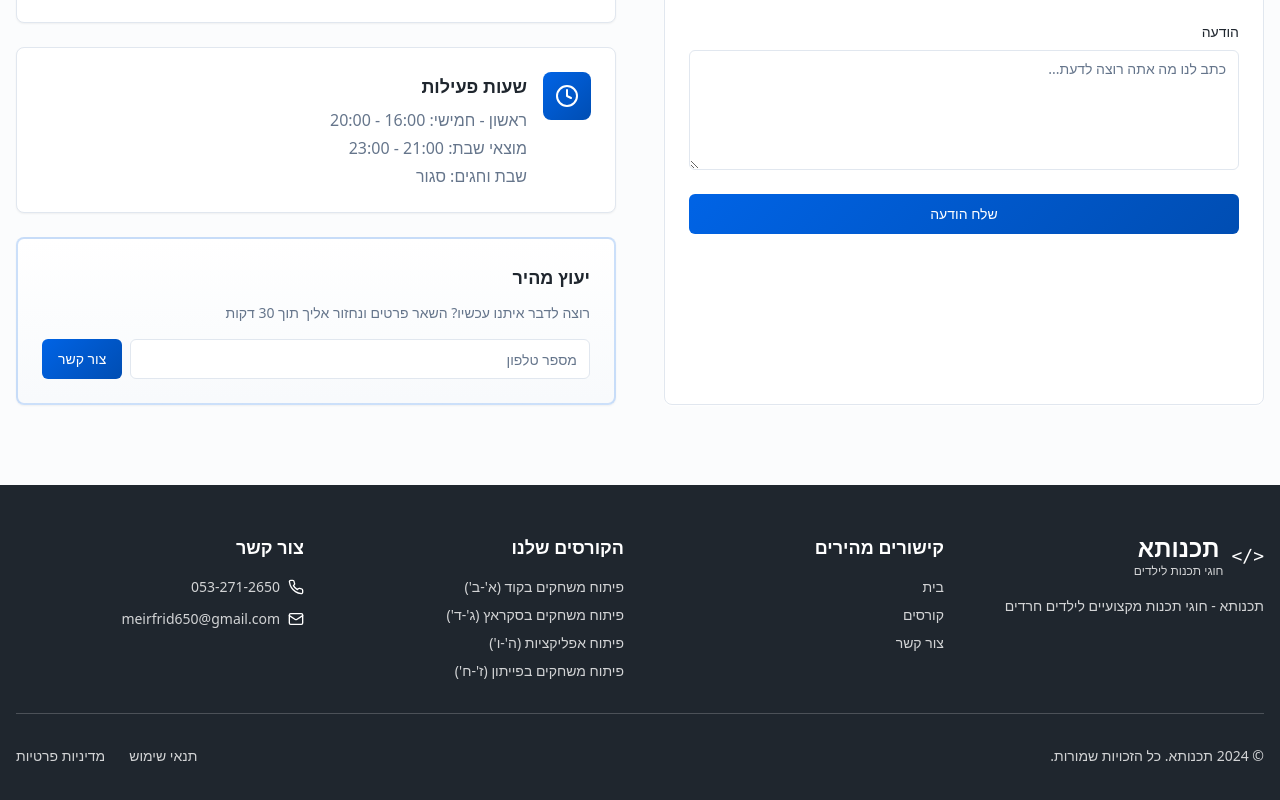
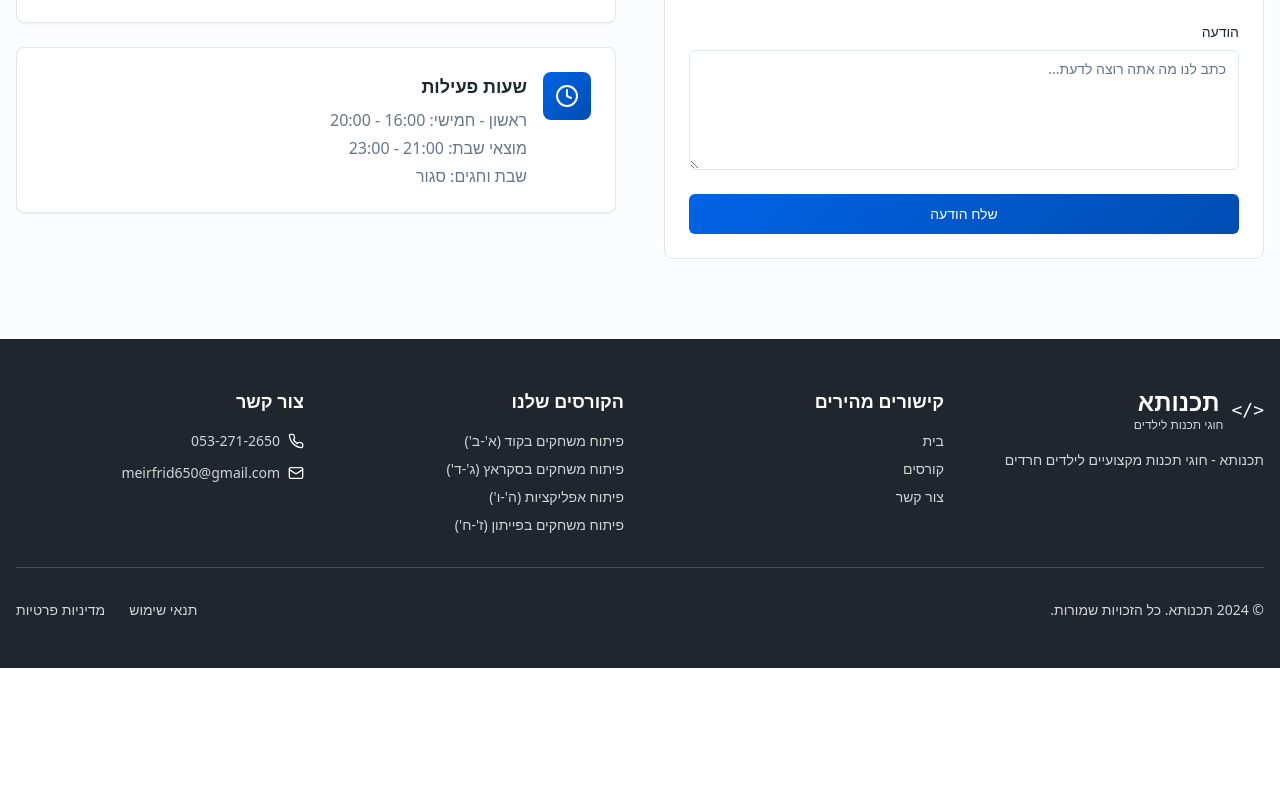
Before and after one commit to meirfrid/tichnuta, a React (Vite) app: page / in a window 1280 px wide. Shown: the part 2024-2824 px from the top of the page. After the commit the page ends 2692 px from the top, so only its background shows below. Built offline with nearby package versions, Linux system fonts and the light colour scheme; no server answers; the database is empty.

Commit message:
Remove quick consultation section

```diff
--- a/src/components/ContactSection.tsx
+++ b/src/components/ContactSection.tsx
@@ -19,7 +19,7 @@ const ContactSection = () => {
     course: "",
     message: ""
   });
-  const [quickPhone, setQuickPhone] = useState("");
+
 
   const handleInputChange = (field: string, value: string) => {
     setFormData(prev => ({ ...prev, [field]: value }));
@@ -76,22 +76,6 @@ const ContactSection = () => {
     }
   };
 
-  const handleQuickContact = () => {
-    if (!quickPhone) {
-      toast({
-        title: "שגיאה",
-        description: "אנא הכנס מספר טלפון",
-        variant: "destructive"
-      });
-      return;
-    }
-
-    toast({
-      title: "בקשה נרשמה!",
-      description: "נחזור אליך תוך 30 דקות",
-    });
-    setQuickPhone("");
-  };
 
   return (
     <section id="contact" className="py-20 bg-muted/30">
@@ -238,27 +222,6 @@ const ContactSection = () => {
               </div>
             </Card>
 
-            {/* Quick Contact */}
-            <Card className="p-6 bg-gradient-card border-2 border-primary/20">
-              <h3 className="text-lg font-semibold mb-3">יעוץ מהיר</h3>
-              <p className="text-muted-foreground mb-4 text-sm">
-                רוצה לדבר איתנו עכשיו? השאר פרטים ונחזור אליך תוך 30 דקות
-              </p>
-              <div className="flex gap-2">
-                <Input
-                  placeholder="מספר טלפון"
-                  className="flex-1"
-                  value={quickPhone}
-                  onChange={(e) => setQuickPhone(e.target.value)}
-                />
-                <Button
-                  className="bg-gradient-primary hover:opacity-90"
-                  onClick={handleQuickContact}
-                >
-                  צור קשר
-                </Button>
-              </div>
-            </Card>
           </div>
         </div>
       </div>
```
